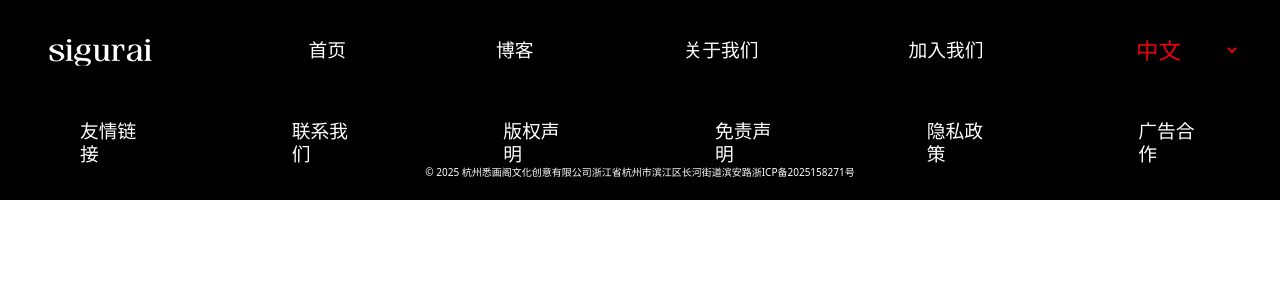
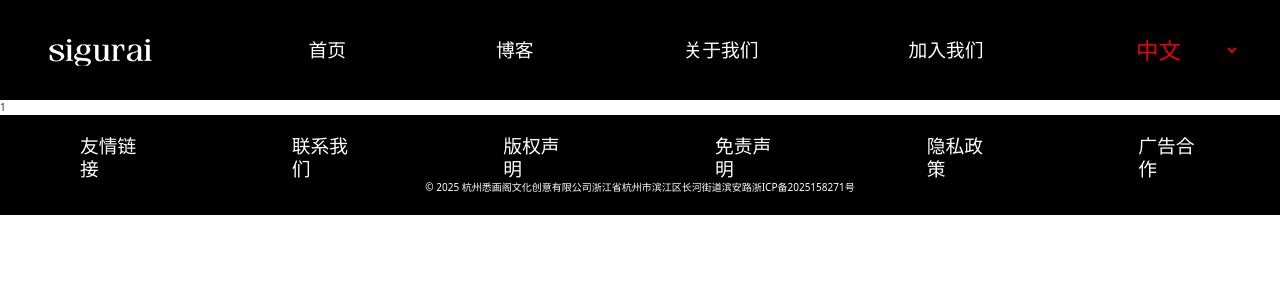
Before and after one commit to fighting53/xihuage-website, a React (Vite) app: page / in a window 1280 px wide. Shown: the top 300 px of the page. Built offline with nearby package versions, Linux system fonts and the light colour scheme.

Commit message:
底部修改

```diff
--- a/src/components/footer/index.jsx
+++ b/src/components/footer/index.jsx
@@ -15,7 +15,7 @@ const Footer = ({ locale }) => {
   const menuList = transformData(locale.footer);
 
   return (
-    <footer className="flex flex-col items-center justify-around text-white px-[40px] py-[20px] w-screen bg-black ">
+    <footer className="flex flex-col items-center justify-around  text-white px-[40px] py-[20px] w-screen bg-black ">
       <div className="flex-none ">
         <ul className="flex items-center justify-center gap-60 px-[40px] text-3xl">
           {menuList.map((item) => (
--- a/src/components/header/index.jsx
+++ b/src/components/header/index.jsx
@@ -38,7 +38,7 @@ const Header = ({ locale, onLanguage }) => {
           ))}
         </ul>
       </nav>
-      <div className="flex-none ">
+      <div className="flex-none">
         <ChangeLanguage onLanguageChange={handleLanguageChange} />
       </div>
     </header>
--- a/src/views/main/index.jsx
+++ b/src/views/main/index.jsx
@@ -1,5 +1,9 @@
 const Main = () => {
-  return <div></div>;
+  return (
+    <div>
+      <div>1</div>
+    </div>
+  );
 };
 
 export default Main;
```
Also changed, not shown: 1 other file (tests, documents, lock files or other folders).
